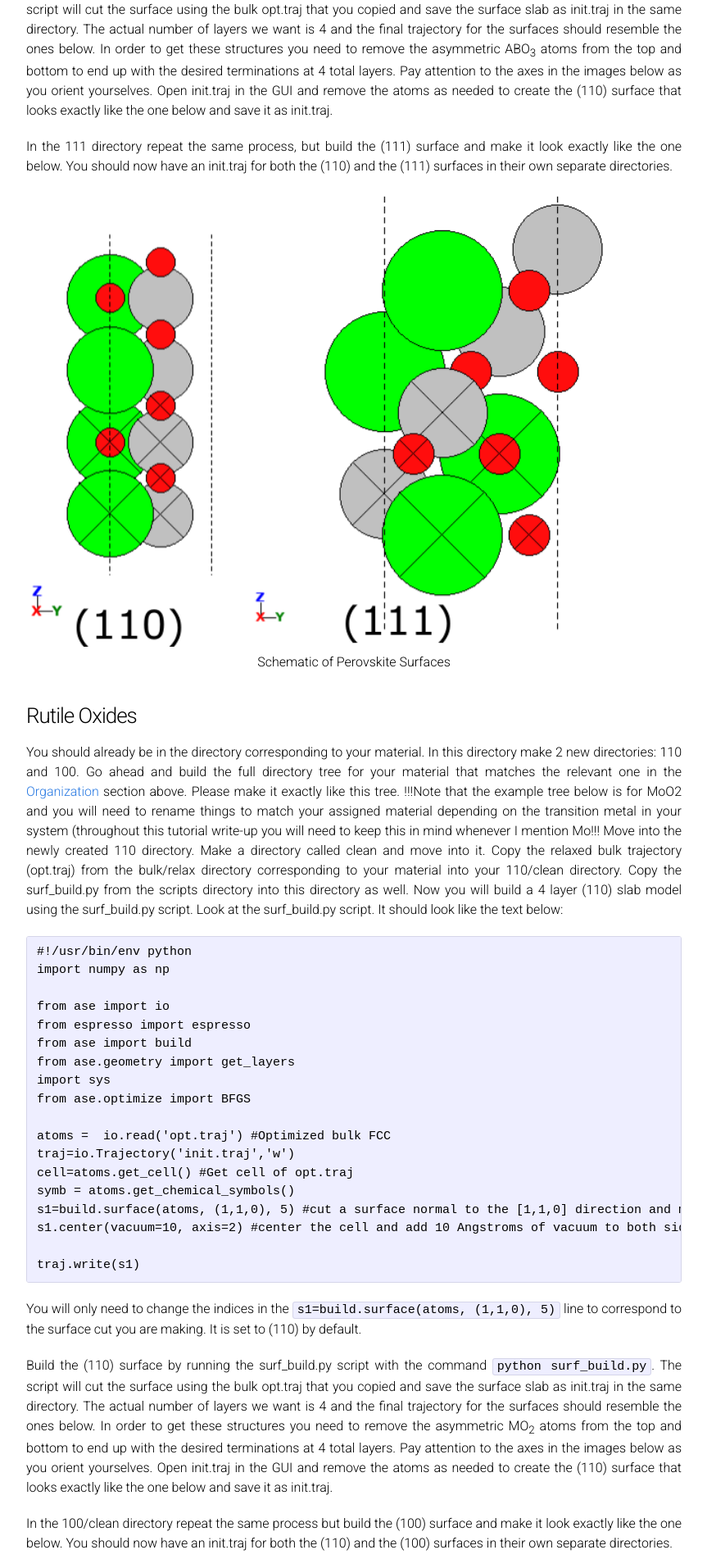
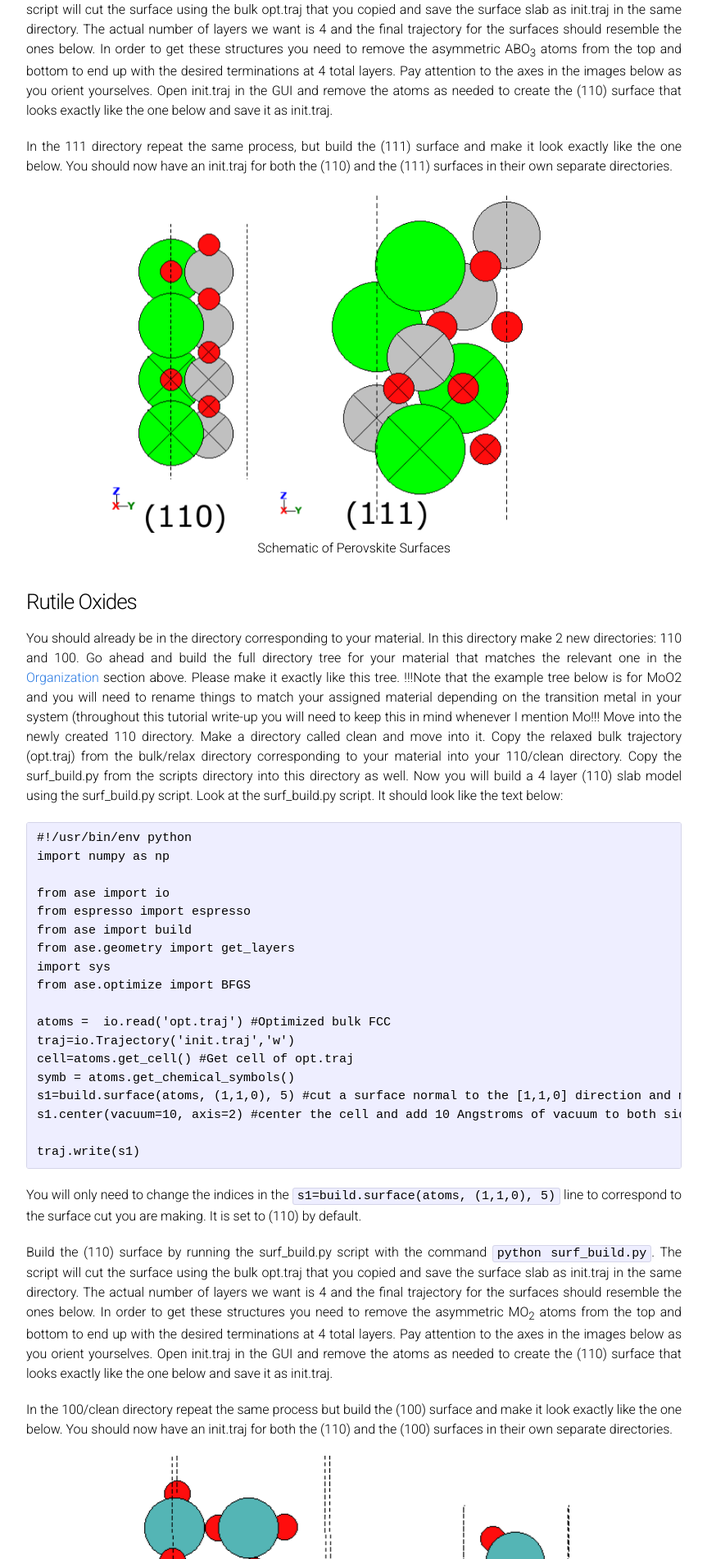
Before and after one commit to UPennCBE544/2023.github.io, a Jekyll site: the page built from ProjectDescription.md, in a window 1280 px wide. Shown: the part 4498-6400 px from the top of the page at 82% size, without its empty margins (208-1071 px from the left). Built offline with Jekyll 4.4.1, drawn with Linux system fonts in a browser that asks for light colours; our own code applies the rules of GitHub Pages for plain Markdown files.

Commit message:
Update ProjectDescription.md

````diff
--- a/ProjectDescription.md
+++ b/ProjectDescription.md
@@ -145,7 +145,7 @@ Build the (110) surface by running the surf_build.py script with the command ```
 
 In the 111 directory repeat the same process, but build the (111) surface and make it look exactly like the one below. You should now have an init.traj for both the (110) and the (111) surfaces in their own separate directories.
 
-<center><img src="../Images/perovskites_surfs.png" alt="window" style="width: 800px;"/><br>
+<center><img src="../Images/perovskites_surfs.png" alt="window" style="width: 600px;"/><br>
 Schematic of Perovskite Surfaces
 </center>
 
````
